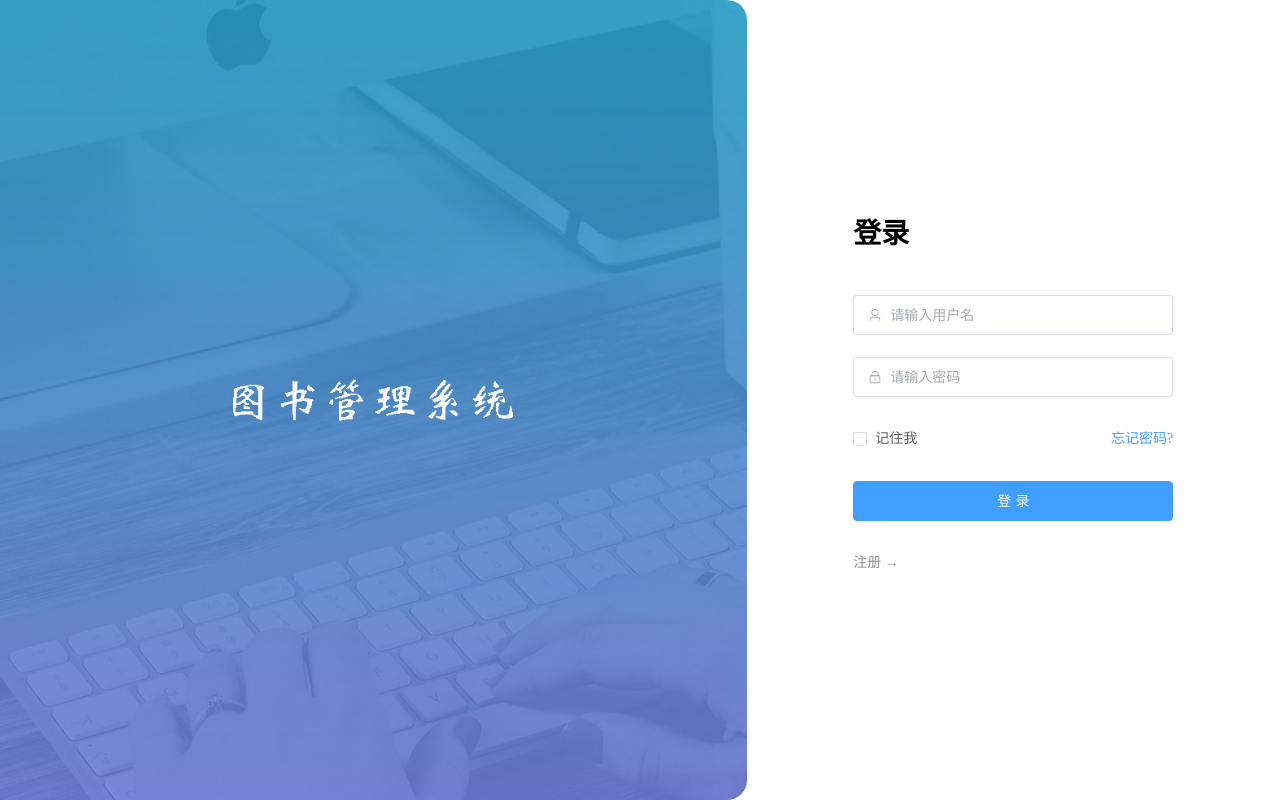
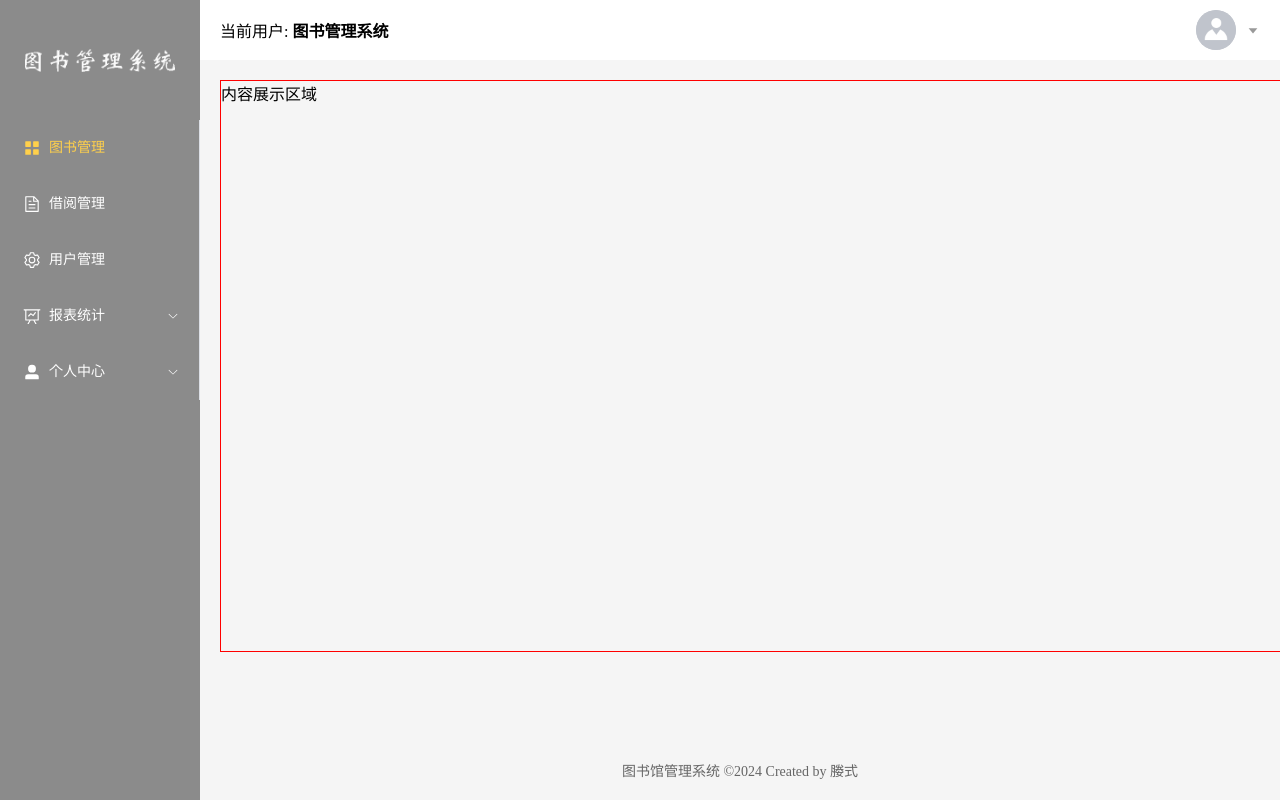
Before and after one commit to yingshi-7/book-man, a Vue app: page / in a window 1280 px wide. Built offline with nearby package versions, Linux system fonts and the light colour scheme.

Commit message:
主页面布局<Layout/>

```diff
--- a/src/App.vue
+++ b/src/App.vue
@@ -1,9 +1,11 @@
 <script setup>
-import LoginVue from './view/Login.vue'
+// import LoginVue from './view/Login.vue'
+import LayoutVue from './view/Layout.vue'
 </script>
 
 <template>
-  <LoginVue />
+  <!-- <LoginVue /> -->
+  <LayoutVue />
 </template>
 
 <style scoped>
--- /dev/null
+++ b/src/view/Layout.vue
@@ -0,0 +1,152 @@
+<!-- 页面布局 -->
+<script setup>
+import { ref } from 'vue'
+import {
+  Document,
+  Menu as IconMenu,
+  DataLine,
+  Setting,
+  CaretBottom,
+  UserFilled,
+  User,
+  Crop,
+  EditPen,
+  SwitchButton,
+} from '@element-plus/icons-vue'
+import avatar from '../assets/default.png'
+
+</script>
+
+<template>
+  <div>
+    <el-container class="layout-container">
+      <!-- 左侧菜单栏 -->
+      <el-aside width="200px">
+        <div class="el-aside_logo"></div>
+        <el-menu default-active="1" class="el-menu-vertical-demo" :collapse="isCollapse" active-text-color="#ffd04b"
+          background-color="#8b8b8b" text-color="#fff">
+          <el-menu-item index="1">
+            <el-icon>
+              <icon-menu />
+            </el-icon>
+            <template #title>图书管理</template>
+          </el-menu-item>
+          <el-menu-item index="2">
+            <el-icon>
+              <document />
+            </el-icon>
+            <template #title>借阅管理</template>
+          </el-menu-item>
+          <el-menu-item index="3">
+            <el-icon>
+              <setting />
+            </el-icon>
+            <template #title>用户管理</template>
+          </el-menu-item>
+          <el-sub-menu index="4">
+            <template #title>
+              <el-icon>
+                <DataLine />
+              </el-icon>
+              <span>报表统计</span>
+            </template>
+            <el-menu-item index="1-1">借阅统计</el-menu-item>
+            <el-menu-item index="1-2">图书统计</el-menu-item>
+            <el-menu-item index="1-3">用户统计</el-menu-item>
+          </el-sub-menu>
+          <el-sub-menu index="5">
+            <template #title>
+              <el-icon>
+                <UserFilled />
+              </el-icon>
+              <span>个人中心</span>
+            </template>
+            <el-menu-item index="1-1">基本资料</el-menu-item>
+            <el-menu-item index="1-2">更换头像</el-menu-item>
+            <el-menu-item index="1-3">重置密码</el-menu-item>
+          </el-sub-menu>
+        </el-menu>
+      </el-aside>
+      <!-- 右侧主区域 -->
+      <el-container>
+        <!-- 头部区域 -->
+        <el-header>
+          <div>当前用户: <strong>图书管理系统</strong></div>
+          <el-dropdown placement="bottom-end">
+            <span class="el-dropdown_box">
+              <el-avatar :src="avatar" />
+              <el-icon>
+                <CaretBottom />
+              </el-icon>
+            </span>
+            <template #dropdown>
+              <el-dropdown-menu>
+                <el-dropdown-item :icon="User">基本资料</el-dropdown-item>
+                <el-dropdown-item :icon="Crop">更换头像</el-dropdown-item>
+                <el-dropdown-item :icon="EditPen">重置密码</el-dropdown-item>
+                <el-dropdown-item :icon="SwitchButton">退出登录</el-dropdown-item>
+              </el-dropdown-menu>
+            </template>
+          </el-dropdown>
+        </el-header>
+        <!-- 中间区域 -->
+        <el-main>
+          <div style="width: 1230px; height: 570px; border: 1px solid red;">
+            内容展示区域
+          </div>
+        </el-main>
+        <!-- 底部区域 -->
+        <el-footer>图书馆管理系统 ©2024 Created by 媵式</el-footer>
+      </el-container>
+    </el-container>
+  </div>
+</template>
+
+<style scoped lang="scss">
+.layout-container {
+  height: 100vh;
+
+  .el-aside {
+    background-color: #8b8b8b;
+
+    &_logo {
+      height: 120px;
+      background: url('@/assets/logo3.png') no-repeat center / 150px auto;
+    }
+
+    .el-menu {
+      border-radius: none;
+    }
+  }
+
+  .el-header {
+    background-color: #fff;
+    display: flex;
+    align-items: center;
+    justify-content: space-between;
+
+    .el-dropdown_box {
+      display: flex;
+      align-items: center;
+    }
+
+    .el-icon {
+      color: #999;
+      margin-left: 10px;
+    }
+
+    &:active,
+    &:focus{
+      outline: none;
+    }
+  }
+
+  .el-footer{
+    display: flex;
+    align-items: center;
+    justify-content: center;
+    font-size: 14px;
+    color:#666
+  }
+}
+</style>
```
